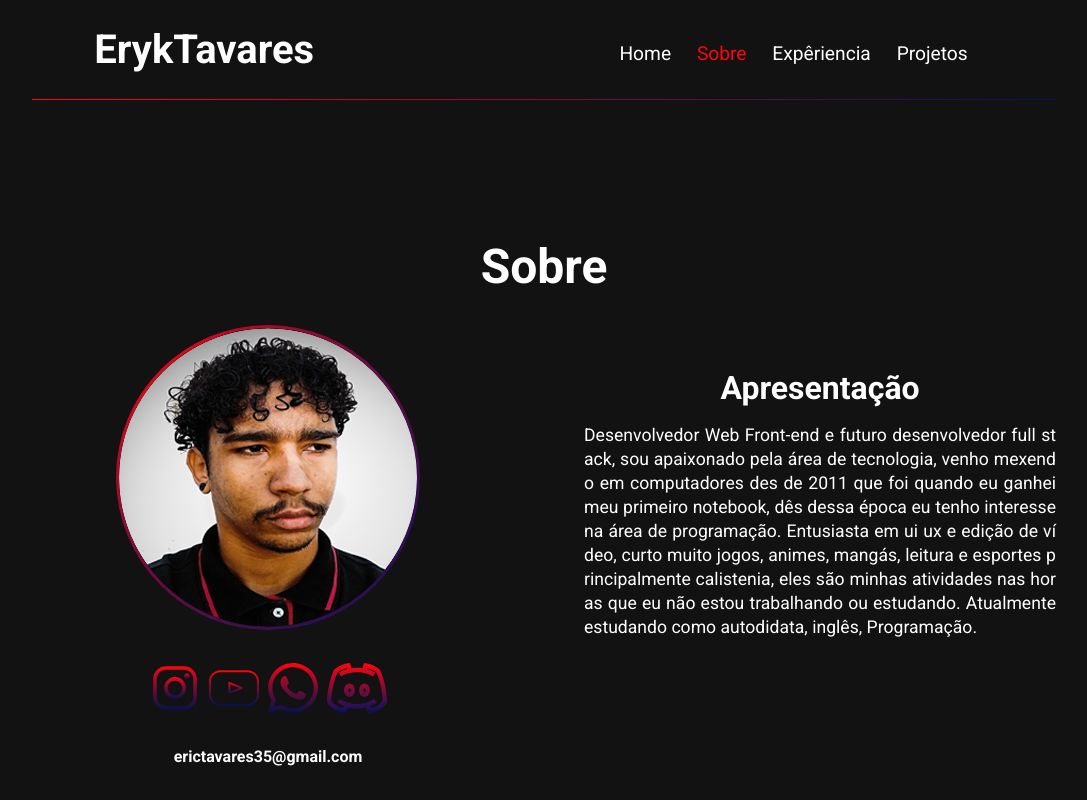
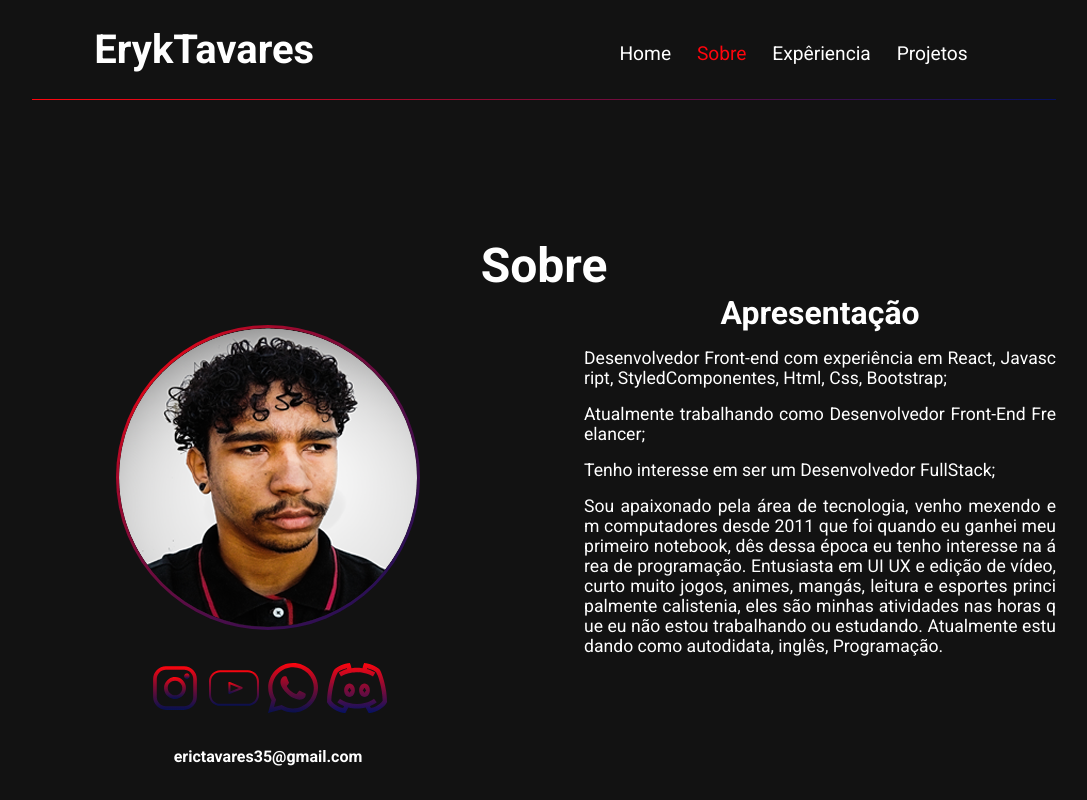
Before and after one commit to ErykTavares/ErykTavares-Portifolio-, a React (Create React App) app: page /sobre in a window 1280 px wide. Shown: the top 800 px of the page, without its empty margins (96-1183 px from the left). Built offline with nearby package versions, Linux system fonts and the light colour scheme.

Commit message:
new text in sobre add

```diff
--- a/src/components/Header/MobileMenu/index.jsx
+++ b/src/components/Header/MobileMenu/index.jsx
@@ -1,7 +1,7 @@
 import React from "react";
 import { MenuMobileStyle } from "./styled";
 
-function Index({ children, active}) {
+function Index({ children, active }) {
   const [state, setState] =
     React.useState("none");
 
--- a/src/components/Header/index.jsx
+++ b/src/components/Header/index.jsx
@@ -1,5 +1,5 @@
 import React from "react";
-import { NavLink } from "react-router-dom";
+import { NavLink, useLocation } from "react-router-dom";
 import Line from "../Line";
 import { HeaderStyle } from "./style";
 import { ReactComponent as Mobile } from "../../assets/svg/MenuMobile.svg";
@@ -9,6 +9,8 @@ import MenuMobile from "./MobileMenu/index";
 function Header() {
   const [menumobile, setMenuMobile] =
     React.useState(false);
+
+  const location = useLocation();
 
   const navlinks = (
     <ul>
@@ -34,6 +36,10 @@ function Header() {
   function handleClick() {
     setMenuMobile(!menumobile);
   }
+
+  React.useEffect(()=>{
+    setMenuMobile(false);
+  },[location])
 
   return (
     <HeaderStyle >
--- a/src/pages/sobre/Sobre.jsx
+++ b/src/pages/sobre/Sobre.jsx
@@ -59,15 +59,28 @@ function Sobre() {
         <SobreContentRight className="animeright">
           <h3>Apresentação</h3>
           <p>
-            Desenvolvedor Web Front-end e
-            futuro desenvolvedor full stack,
-            sou apaixonado pela área de
+            Desenvolvedor Front-end com
+            experiência em React, Javascript,
+            StyledComponentes, Html, Css,
+            Bootstrap;
+          </p>
+          <p>
+            Atualmente trabalhando como
+            Desenvolvedor Front-End
+            Freelancer;
+          </p>
+          <p>
+            Tenho interesse em ser um
+            Desenvolvedor FullStack;
+          </p>
+          <p>
+            Sou apaixonado pela área de
             tecnologia, venho mexendo em
-            computadores des de 2011 que foi
+            computadores desde 2011 que foi
             quando eu ganhei meu primeiro
             notebook, dês dessa época eu
             tenho interesse na área de
-            programação. Entusiasta em ui ux
+            programação. Entusiasta em UI UX
             e edição de vídeo, curto muito
             jogos, animes, mangás, leitura e
             esportes principalmente
--- a/src/pages/sobre/style.js
+++ b/src/pages/sobre/style.js
@@ -80,7 +80,7 @@ export const SobreContentLeft = styled.div`
 `
 export const SobreContentRight = styled.div`
     width: 50%;
-    height: 400px;
+    height: 550px;
     display: flex;
     flex-direction: column;
     align-items:center;
@@ -92,9 +92,6 @@ export const SobreContentRight = styled.div`
     @media screen and (max-width:768px){
        width: 98%;
     }
-    @media screen and (max-width:380px){
-       margin-bottom: 4rem;
-    }
 
 
     h3{
@@ -103,7 +100,6 @@ export const SobreContentRight = styled.div`
 
     p{
         align-self:start;
-        line-height:24px;
         word-break:break-all;
         text-align:justify;
         font-size:1.1rem;
```
